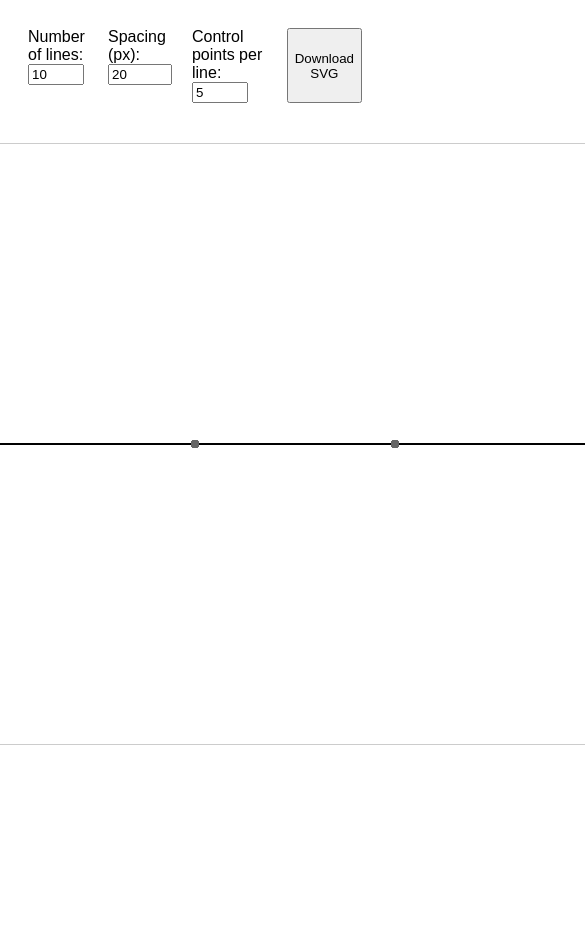
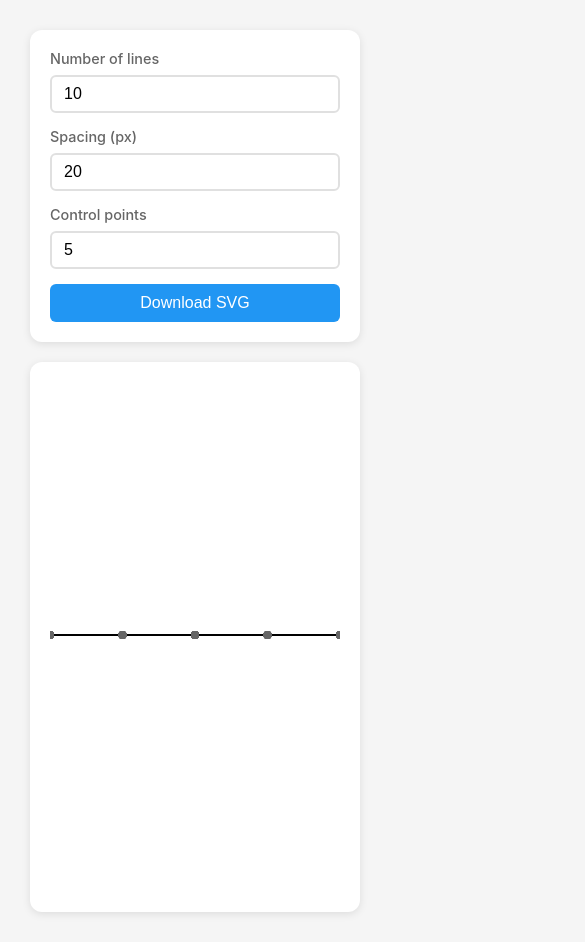
Before and after one commit to chasedotai/parallel-lines-plotz, a plain HTML site: page index.html in a window 390 px wide. Shown: the whole page, 585 px wide, since content can reach past the window. Before the commit the page ends 844 px from the top, so only its background shows below. Drawn offline with Linux system fonts and the light colour scheme.

Commit message:
make it mobile friendly

```diff
--- a/index.html
+++ b/index.html
@@ -5,41 +5,140 @@
     <meta name="viewport" content="width=device-width, initial-scale=1.0">
     <title>Parallel Lines Editor</title>
     <style>
+        :root {
+            --primary-color: #2196F3;
+            --bg-color: #f5f5f5;
+            --card-bg: #ffffff;
+            --text-color: #333333;
+        }
+
+        * {
+            box-sizing: border-box;
+            margin: 0;
+            padding: 0;
+        }
+
         body {
             display: flex;
             flex-direction: column;
             align-items: center;
+            min-height: 100vh;
+            padding: 20px;
+            font-family: -apple-system, BlinkMacSystemFont, 'Segoe UI', Roboto, sans-serif;
+            background-color: var(--bg-color);
+            color: var(--text-color);
+        }
+
+        .container {
+            width: 100%;
+            max-width: 1200px;
+            display: flex;
+            flex-direction: column;
             gap: 20px;
+        }
+
+        .controls {
+            display: grid;
+            grid-template-columns: repeat(auto-fit, minmax(200px, 1fr));
+            gap: 15px;
             padding: 20px;
-            font-family: Arial, sans-serif;
+            background: var(--card-bg);
+            border-radius: 12px;
+            box-shadow: 0 2px 8px rgba(0,0,0,0.1);
         }
+
+        .control-group {
+            display: flex;
+            flex-direction: column;
+            gap: 8px;
+        }
+
+        label {
+            font-size: 0.9rem;
+            font-weight: 500;
+            color: #666;
+        }
+
+        input[type="number"] {
+            padding: 8px 12px;
+            border: 2px solid #e0e0e0;
+            border-radius: 6px;
+            font-size: 1rem;
+            transition: border-color 0.2s;
+            width: 100%;
+        }
+
+        input[type="number"]:focus {
+            outline: none;
+            border-color: var(--primary-color);
+        }
+
+        button {
+            padding: 10px 20px;
+            background-color: var(--primary-color);
+            color: white;
+            border: none;
+            border-radius: 6px;
+            font-size: 1rem;
+            font-weight: 500;
+            cursor: pointer;
+            transition: background-color 0.2s;
+        }
+
+        button:hover {
+            background-color: #1976D2;
+        }
+
+        .canvas-container {
+            width: 100%;
+            background: var(--card-bg);
+            padding: 20px;
+            border-radius: 12px;
+            box-shadow: 0 2px 8px rgba(0,0,0,0.1);
+            overflow: hidden;
+        }
+
         canvas {
-            border: 1px solid #ccc;
+            width: 100%;
+            height: auto;
+            border-radius: 6px;
+            touch-action: none;
         }
+
+        @media (max-width: 768px) {
             .controls {
-            display: flex;
-            gap: 20px;
-            margin-bottom: 20px;
+                grid-template-columns: 1fr;
+            }
+
+            .container {
+                padding: 10px;
+            }
         }
     </style>
 </head>
 <body>
+    <div class="container">
         <div class="controls">
-        <div>
-            <label for="numLines">Number of lines:</label>
+            <div class="control-group">
+                <label for="numLines">Number of lines</label>
                 <input type="number" id="numLines" value="10" min="2" max="50">
             </div>
-        <div>
-            <label for="spacing">Spacing (px):</label>
+            <div class="control-group">
+                <label for="spacing">Spacing (px)</label>
                 <input type="number" id="spacing" value="20" min="5" max="100">
             </div>
-        <div>
-            <label for="controlPoints">Control points per line:</label>
+            <div class="control-group">
+                <label for="controlPoints">Control points</label>
                 <input type="number" id="controlPoints" value="5" min="3" max="20">
             </div>
+            <div class="control-group">
                 <button id="downloadSvg">Download SVG</button>
             </div>
+        </div>
+        <div class="canvas-container">
             <canvas id="canvas"></canvas>
+        </div>
+    </div>
     <script src="script.js"></script>
 </body>
 </html>
--- a/script.js
+++ b/script.js
@@ -13,11 +13,34 @@ class ParallelLinesEditor {
         this.setupCanvas();
         this.initializeControlPoints();
         this.addEventListeners();
+        this.handleResize = this.handleResize.bind(this);
+        window.addEventListener('resize', this.handleResize);
     }
 
     setupCanvas() {
-        this.canvas.width = 800;
-        this.canvas.height = 600;
+        const container = this.canvas.parentElement;
+        this.canvas.width = container.clientWidth - 40; // Account for padding
+        this.canvas.height = Math.min(window.innerHeight * 0.6, 600);
+    }
+
+    handleResize() {
+        const oldWidth = this.canvas.width;
+        const oldHeight = this.canvas.height;
+
+        this.setupCanvas();
+
+        // Scale all points to new dimensions
+        const scaleX = this.canvas.width / oldWidth;
+        const scaleY = this.canvas.height / oldHeight;
+
+        this.controlPoints.forEach(line => {
+            line.forEach(point => {
+                point.x *= scaleX;
+                point.y *= scaleY;
+            });
+        });
+
+        this.draw();
     }
 
     initializeControlPoints() {
@@ -59,6 +82,11 @@ class ParallelLinesEditor {
         });
 
         document.getElementById('downloadSvg').addEventListener('click', this.downloadSVG.bind(this));
+
+        // Add touch events
+        this.canvas.addEventListener('touchstart', this.handleTouchStart.bind(this));
+        this.canvas.addEventListener('touchmove', this.handleTouchMove.bind(this));
+        this.canvas.addEventListener('touchend', this.handleTouchEnd.bind(this));
     }
 
     handleMouseDown(e) {
@@ -175,6 +203,47 @@ class ParallelLinesEditor {
         document.body.removeChild(a);
         URL.revokeObjectURL(url);
     }
+
+    handleTouchStart(e) {
+        e.preventDefault();
+        const touch = e.touches[0];
+        const rect = this.canvas.getBoundingClientRect();
+        const x = touch.clientX - rect.left;
+        const y = touch.clientY - rect.top;
+
+        // Scale coordinates based on canvas size
+        const scaleX = this.canvas.width / rect.width;
+        const scaleY = this.canvas.height / rect.height;
+
+        this.handleMouseDown({
+            clientX: x * scaleX,
+            clientY: y * scaleY
+        });
+    }
+
+    handleTouchMove(e) {
+        e.preventDefault();
+        if (!this.isDragging) return;
+
+        const touch = e.touches[0];
+        const rect = this.canvas.getBoundingClientRect();
+        const x = touch.clientX - rect.left;
+        const y = touch.clientY - rect.top;
+
+        // Scale coordinates
+        const scaleX = this.canvas.width / rect.width;
+        const scaleY = this.canvas.height / rect.height;
+
+        this.handleMouseMove({
+            clientX: x * scaleX,
+            clientY: y * scaleY
+        });
+    }
+
+    handleTouchEnd(e) {
+        e.preventDefault();
+        this.handleMouseUp();
+    }
 }
 
 // Initialize the editor when the page loads
```
Lines whose indentation alone changed are shown as unchanged.
